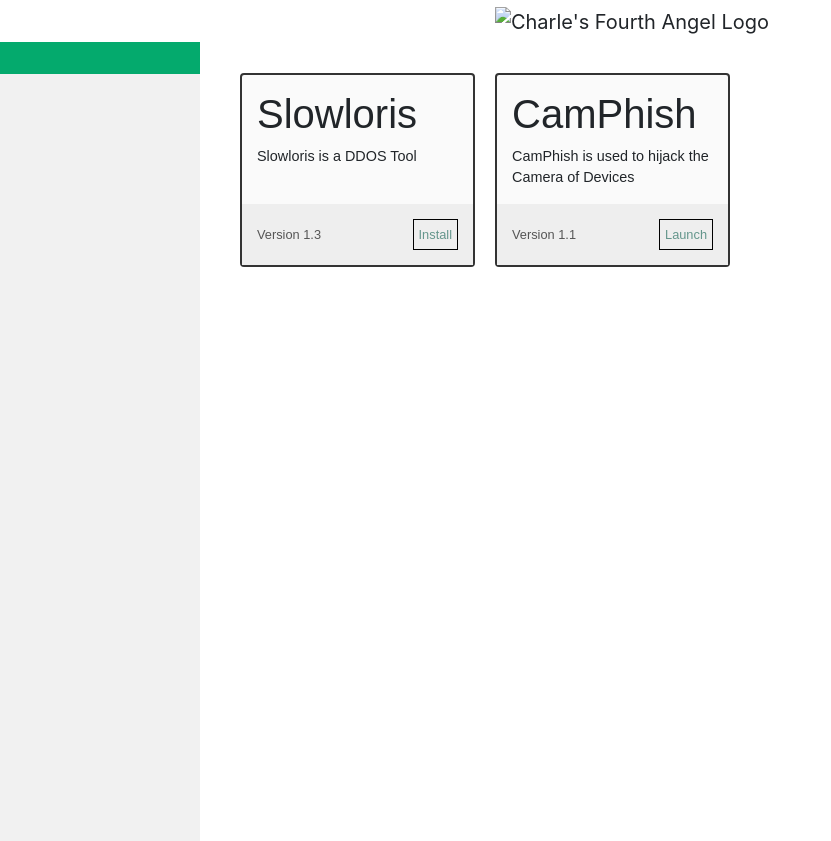
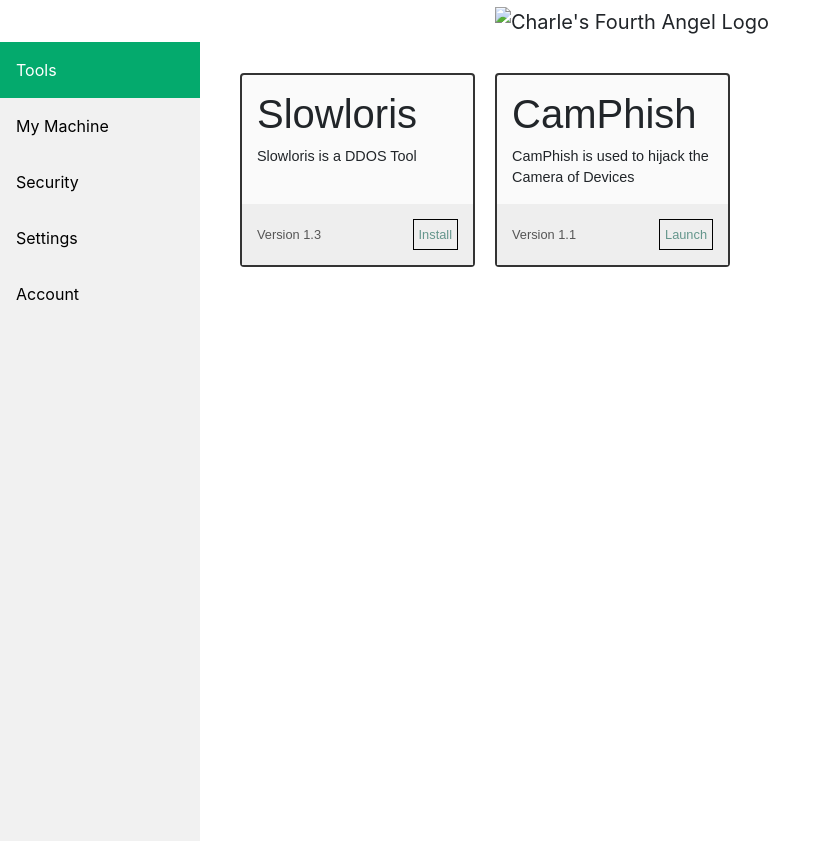
Before and after one commit to DiscoveryFox/Charlie-s-Fourth-Angel, a Flask app: page / in a window 1280 px wide. Shown: the part 60-901 px from the top of the page, without its empty margins (0-831 px from the left). Run offline with Flask 2, Linux system fonts and the light colour scheme; some libraries are stand-ins or nearby versions.

Commit message:
small bugifxes on the sidebar

```diff
--- a/templates/base.html
+++ b/templates/base.html
@@ -31,9 +31,11 @@
                 <a class="logo navbar-brand"><img id="logo_img" src="https://raw.githubusercontent.com/DiscoveryFox/Charlie-s-Fourth-Angel/master/favicon_dark.png" title="Charle's Fourth Angel Logo"/></a>
         </div>
         <div class="sidebar">
-            <a href="#tools" class="active"></a>
-            <a href="#account"></a>
-            <a href="#security"></a>
+            <a href="/" class="active">Tools</a>
+            <a href="/my_machine">My Machine</a>
+            <a href="/security">Security</a>
+            <a href="/settings">Settings</a>
+            <a href="/account">Account</a>
         </div>
         <div class="page_content">
             {% block body %}{% endblock %}
```
